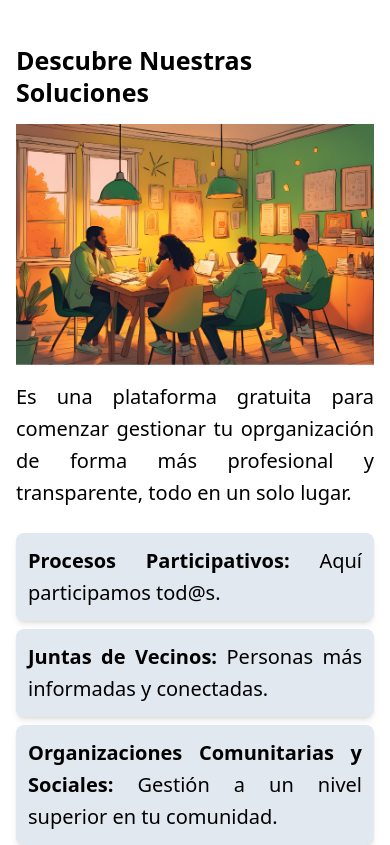
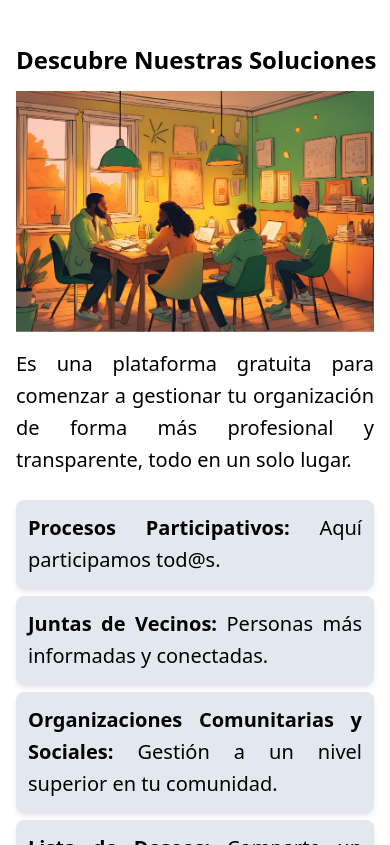
Before and after one commit to CarlozSepulveda/landpage-deseo-compartir, an Astro site: page / in a window 390 px wide. Shown: the part 3415-4260 px from the top of the page. Built offline with nearby package versions, Linux system fonts and the light colour scheme; Astro itself is replaced by a stand-in of ours.

Commit message:
fixed text

```diff
--- a/src/components/Content.astro
+++ b/src/components/Content.astro
@@ -73,9 +73,9 @@ import Contact from "./Contact.astro";
 
 <div class="max-w-screen-lg w-full md:w-5/6 flex-wrap md:flex text-black m-auto my-12">
   <div class="font-light max-h-full w-full px-4" data-aos="fade-up" data-aos-easing="ease-in-cubic">
-    <h2 class="font-semibold text-[25px] md:text-[30px] leading-tight">Descubre Nuestras Soluciones</h2>
+    <h2 class="font-semibold text-[24px] md:text-[30px] leading-tight text-nowrap">Descubre Nuestras Soluciones</h2>
     <p class="mb-6 text-justify hidden md:block">
-      Es una plataforma gratuita para comenzar gestionar tu oprganización de forma más profesional y transparente, todo en un solo lugar.
+      Es una plataforma gratuita para comenzar a gestionar tu organización de forma más profesional y transparente, todo en un solo lugar.
     </p>
   </div>
   <div class="flex-wrap md:flex">
@@ -89,7 +89,7 @@ import Contact from "./Contact.astro";
     />
     <div class="font-light max-h-full w-full px-4 md:hidden" data-aos="fade-up" data-aos-easing="ease-in-cubic">
       <p class="mb-6 text-justify">
-        Es una plataforma gratuita para comenzar gestionar tu oprganización de forma más profesional y transparente, todo en un solo lugar.
+        Es una plataforma gratuita para comenzar a gestionar tu organización de forma más profesional y transparente, todo en un solo lugar.
       </p>
     </div>
     <div class="font-light max-h-full w-full md:w-1/2 px-4" data-aos="fade-up" data-aos-easing="ease-in-cubic">
```
